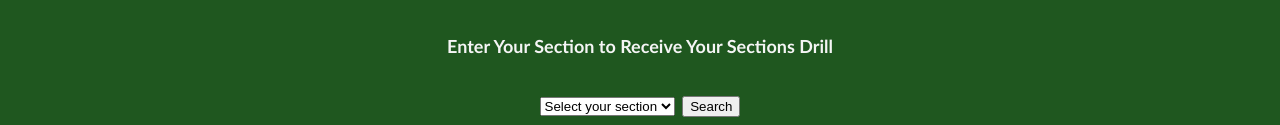
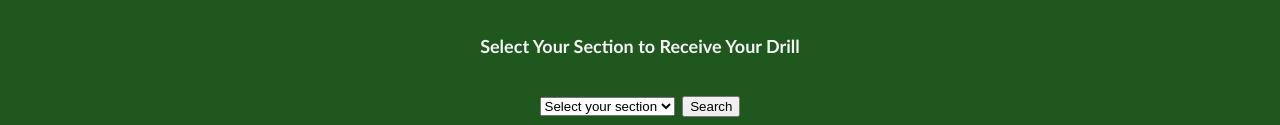
Before and after one commit to HHSDrumline/HHSDrumline.github.io, a plain HTML site: page drill.html in a window 1280 px wide. Shown: the part 1002-1127 px from the top of the page. Drawn offline with nearby package versions, Linux system fonts and the light colour scheme.

Commit message:
Update drill.html

```diff
--- a/drill.html
+++ b/drill.html
@@ -31,7 +31,7 @@
         <div style="text-align:center">
             <div id="selector"><br>
                 <h2>Drill Sheets</h2>
-                <h4 style="font-size:18px;">Enter Your Section to Receive Your Sections Drill</h4>
+                <h4 style="font-size:18px;">Select Your Section to Receive Your Drill</h4>
                 <select id="instrument">
                     <option>Select your section</option>
                     <!-- Woodwinds -->
```
